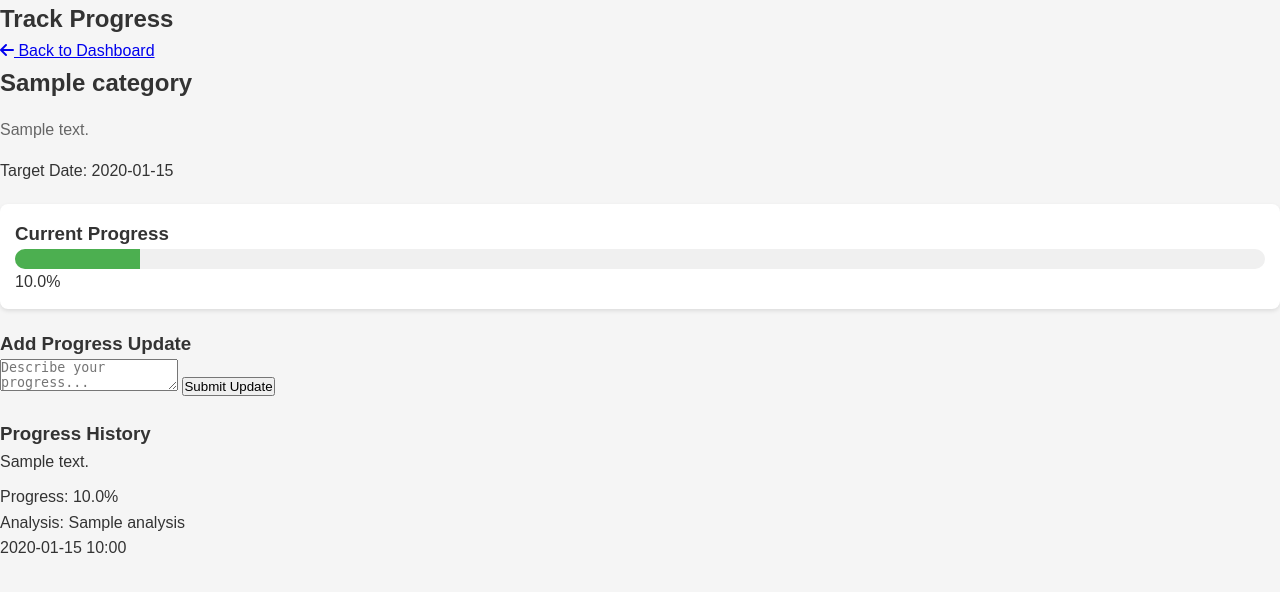
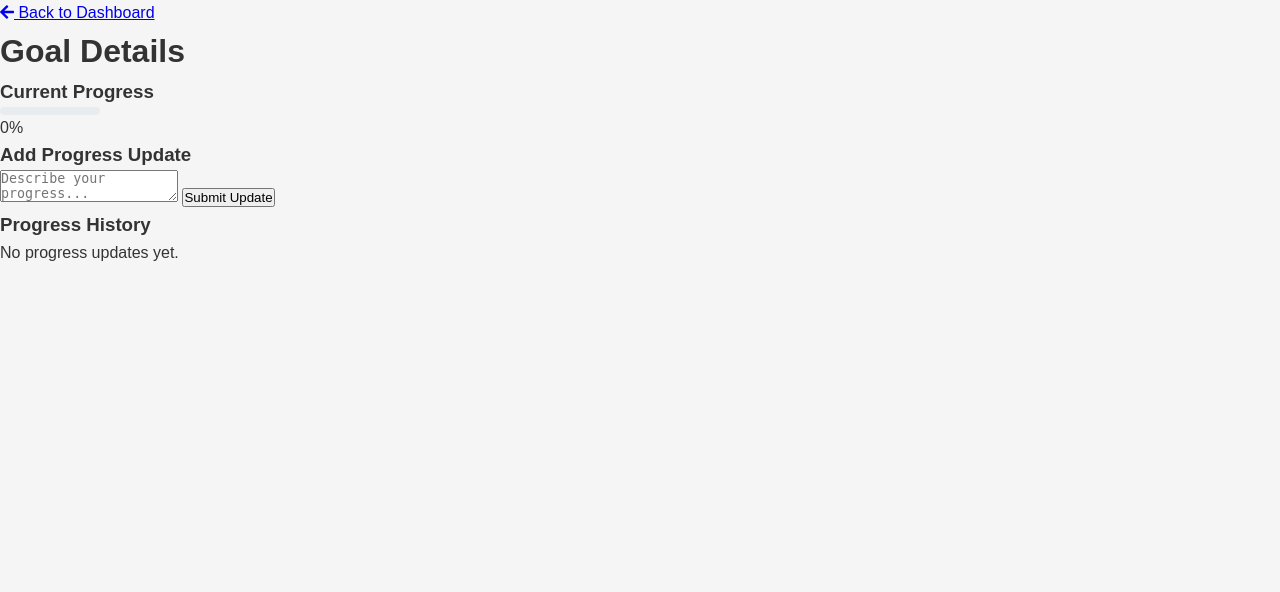
Before and after one commit to hotshot1799/AI-powered-goal-tracker, a FastAPI app: template templates/goal_details.html in a window 1280 px wide. Shown: the top 592 px of the page. Run offline with FastAPI, Linux system fonts and the light colour scheme; the template is opened without the code that fills it: most values are stand-ins (such as "Sample title", 1, 10 or a date in 2020).

Commit message:
Update goal_details.html

```diff
--- a/templates/goal_details.html
+++ b/templates/goal_details.html
@@ -1,114 +1,121 @@
-<!DOCTYPE html>
-<html lang="en">
+<html>
 <head>
-    <meta charset="UTF-8">
-    <meta name="viewport" content="width=device-width, initial-scale=1.0">
-    <title>Track Progress - Goal Tracker</title>
-    <link href="https://cdnjs.cloudflare.com/ajax/libs/font-awesome/6.0.0/css/all.min.css" rel="stylesheet">
-    <link rel="stylesheet" href="{{ url_for('styles', path='/styles.css') }}">
-    <style>
-        .updates-list {
-            margin-top: 20px;
-        }
-        .update-card {
-            background: white;
-            padding: 15px;
-            margin-bottom: 15px;
-            border-radius: 8px;
-            box-shadow: 0 2px 4px rgba(0,0,0,0.1);
-        }
-        .update-text {
-            font-size: 16px;
-            margin-bottom: 10px;
-        }
-        .update-meta {
-            color: #666;
-            font-size: 14px;
-        }
-        .progress-section {
-            margin: 20px 0;
-            padding: 15px;
-            background: white;
-            border-radius: 8px;
-            box-shadow: 0 2px 4px rgba(0,0,0,0.1);
-        }
-        .progress-bar {
-            width: 100%;
-            height: 20px;
-            background: #f0f0f0;
-            border-radius: 10px;
-            overflow: hidden;
-        }
-        .progress-fill {
-            height: 100%;
-            background: #4CAF50;
-            transition: width 0.3s ease;
-        }
-    </style>
+    <title>Goal Details</title>
+    <link rel="stylesheet" href="/static/styles/styles.css">
+    <link rel="stylesheet" href="https://cdnjs.cloudflare.com/ajax/libs/font-awesome/5.15.4/css/all.min.css">
 </head>
 <body>
-    <nav class="navbar">
-        <h1>Track Progress</h1>
+    <div class="container">
+        <div class="goal-details">
+            <div class="header-section">
                 <a href="/dashboard" class="back-btn">
                     <i class="fas fa-arrow-left"></i> Back to Dashboard
                 </a>
-    </nav>
+                <h1>Goal Details</h1>
+            </div>
 
-   <div class="container">
-    <div class="goal-details">
-        {% if goal %}
-            <h2>{{ goal.category }}</h2>
-            <p class="goal-description">{{ goal.description }}</p>
-            <p class="goal-target-date">Target Date: {{ goal.target_date.strftime('%Y-%m-%d') }}</p>
+            <div class="goal-info">
+                <div id="goal-data" data-goal-id="{{ goal_id }}">
+                    <h2 id="goal-category"></h2>
+                    <p id="goal-description"></p>
+                    <p id="goal-target-date"></p>
+                </div>
 
                 <div class="progress-section">
                     <h3>Current Progress</h3>
                     <div class="progress-bar">
-                    <div class="progress-fill" style="width: {{ goal.progress }}%"></div>
+                        <div id="progress-fill" class="progress-fill" style="width: 0%"></div>
                     </div>
-                <span id="progress-text">{{ "%.1f"|format(goal.progress) }}%</span>
+                    <span id="progress-percentage">0%</span>
                 </div>
 
                 <div class="update-form">
                     <h3>Add Progress Update</h3>
-                <form onsubmit="updateProgress(event, {{ goal.id }})">
-                    <textarea id="update-text" required placeholder="Describe your progress..."></textarea>
+                    <form id="progress-form" onsubmit="submitProgressUpdate(event)">
+                        <textarea
+                            id="update-text"
+                            required
+                            placeholder="Describe your progress..."
+                        ></textarea>
                         <button type="submit" class="submit-btn">Submit Update</button>
                     </form>
                 </div>
 
-            <div class="updates-list">
+                <div class="progress-history">
                     <h3>Progress History</h3>
-                <div id="updates-container">
-                    {% if progress_updates %}
-                        {% for update in progress_updates %}
-                            <div class="update-item">
-                                <p class="update-text">{{ update.text }}</p>
-                                <p class="update-progress">Progress: {{ "%.1f"|format(update.progress) }}%</p>
-                                {% if update.analysis %}
-                                    <p class="update-analysis">Analysis: {{ update.analysis }}</p>
-                                {% endif %}
-                                <p class="update-date">{{ update.created_at.strftime('%Y-%m-%d %H:%M') }}</p>
-                            </div>
-                        {% endfor %}
-                    {% else %}
-                        <p class="no-updates">No progress updates yet.</p>
-                    {% endif %}
+                    <div id="updates-container"></div>
                 </div>
             </div>
-        {% else %}
-            <p class="error-message">Goal not found or access denied.</p>
-        {% endif %}
         </div>
     </div>
 
     <script>
-async function updateProgress(event, goalId) {
+        let goalId = null;
+
+        async function loadGoalDetails() {
+            try {
+                const goalElement = document.getElementById('goal-data');
+                goalId = goalElement.dataset.goalId;
+
+                const response = await fetch(`/api/v1/goals/${goalId}`);
+                const data = await response.json();
+
+                if (data.success) {
+                    document.getElementById('goal-category').textContent = data.goal.category;
+                    document.getElementById('goal-description').textContent = data.goal.description;
+                    document.getElementById('goal-target-date').textContent =
+                        `Target Date: ${new Date(data.goal.target_date).toLocaleDateString()}`;
+
+                    updateProgress(data.goal.progress);
+                }
+
+                await loadProgressHistory();
+            } catch (error) {
+                showErrorMessage('Error loading goal details');
+            }
+        }
+
+        async function loadProgressHistory() {
+            try {
+                const response = await fetch(`/api/v1/progress/${goalId}`);
+                const data = await response.json();
+
+                const container = document.getElementById('updates-container');
+                container.innerHTML = '';
+
+                if (data.success && data.updates.length > 0) {
+                    data.updates.forEach(update => {
+                        container.appendChild(createUpdateElement(update));
+                    });
+                } else {
+                    container.innerHTML = '<p class="no-updates">No progress updates yet.</p>';
+                }
+            } catch (error) {
+                showErrorMessage('Error loading progress history');
+            }
+        }
+
+        function createUpdateElement(update) {
+            const element = document.createElement('div');
+            element.className = 'update-item';
+
+            element.innerHTML = `
+                <p class="update-text">${update.text}</p>
+                <p class="update-progress">Progress: ${update.progress.toFixed(1)}%</p>
+                ${update.analysis ? `<p class="update-analysis">Analysis: ${update.analysis}</p>` : ''}
+                <p class="update-date">${new Date(update.created_at).toLocaleString()}</p>
+            `;
+
+            return element;
+        }
+
+        async function submitProgressUpdate(event) {
             event.preventDefault();
+
             const updateText = document.getElementById('update-text').value;
 
             try {
-        const response = await fetch(`/progress/${goalId}`, {
+                const response = await fetch(`/api/v1/progress/${goalId}`, {
                     method: 'POST',
                     headers: {
                         'Content-Type': 'application/json'
@@ -118,15 +125,37 @@
                     })
                 });
 
-        if (!response.ok) throw new Error('Failed to update progress');
+                const data = await response.json();
 
-        // Refresh the page to show the new update
-        window.location.reload();
+                if (data.success) {
+                    document.getElementById('update-text').value = '';
+                    showSuccessMessage('Progress updated successfully');
+                    updateProgress(data.update.progress);
+                    await loadProgressHistory();
+                } else {
+                    throw new Error(data.detail || 'Failed to update progress');
+                }
             } catch (error) {
-        console.error('Error:', error);
-        alert('Failed to update progress. Please try again.');
+                showErrorMessage(error.message);
             }
         }
+
+        function updateProgress(percentage) {
+            const fill = document.getElementById('progress-fill');
+            const text = document.getElementById('progress-percentage');
+
+            fill.style.width = `${percentage}%`;
+            fill.style.backgroundColor = getProgressColor(percentage);
+            text.textContent = `${percentage.toFixed(1)}%`;
+        }
+
+        function getProgressColor(progress) {
+            if (progress < 30) return '#ff4444';
+            if (progress < 70) return '#ffbb33';
+            return '#00C851';
+        }
+
+        document.addEventListener('DOMContentLoaded', loadGoalDetails);
     </script>
 </body>
 </html>
```
Lines whose indentation alone changed are shown as unchanged.
